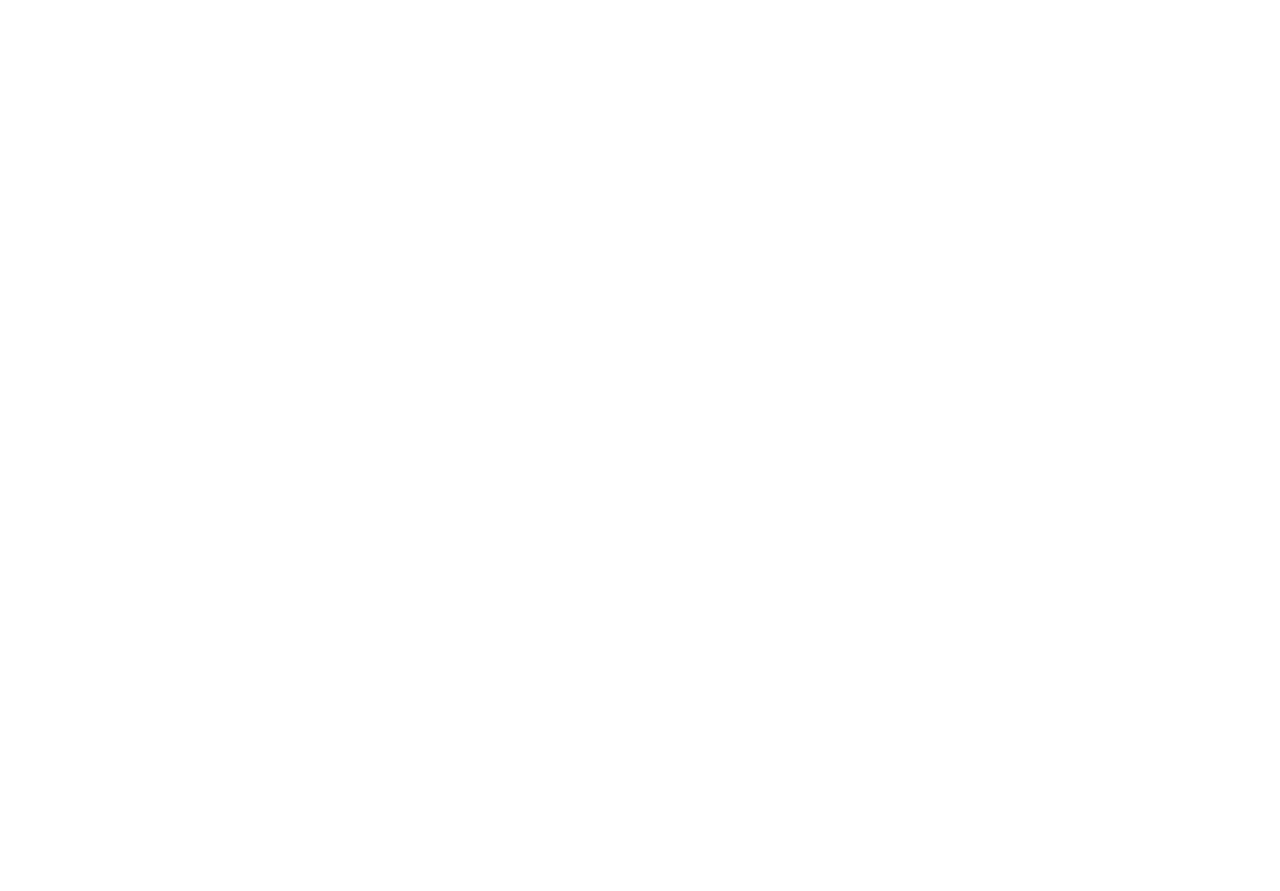
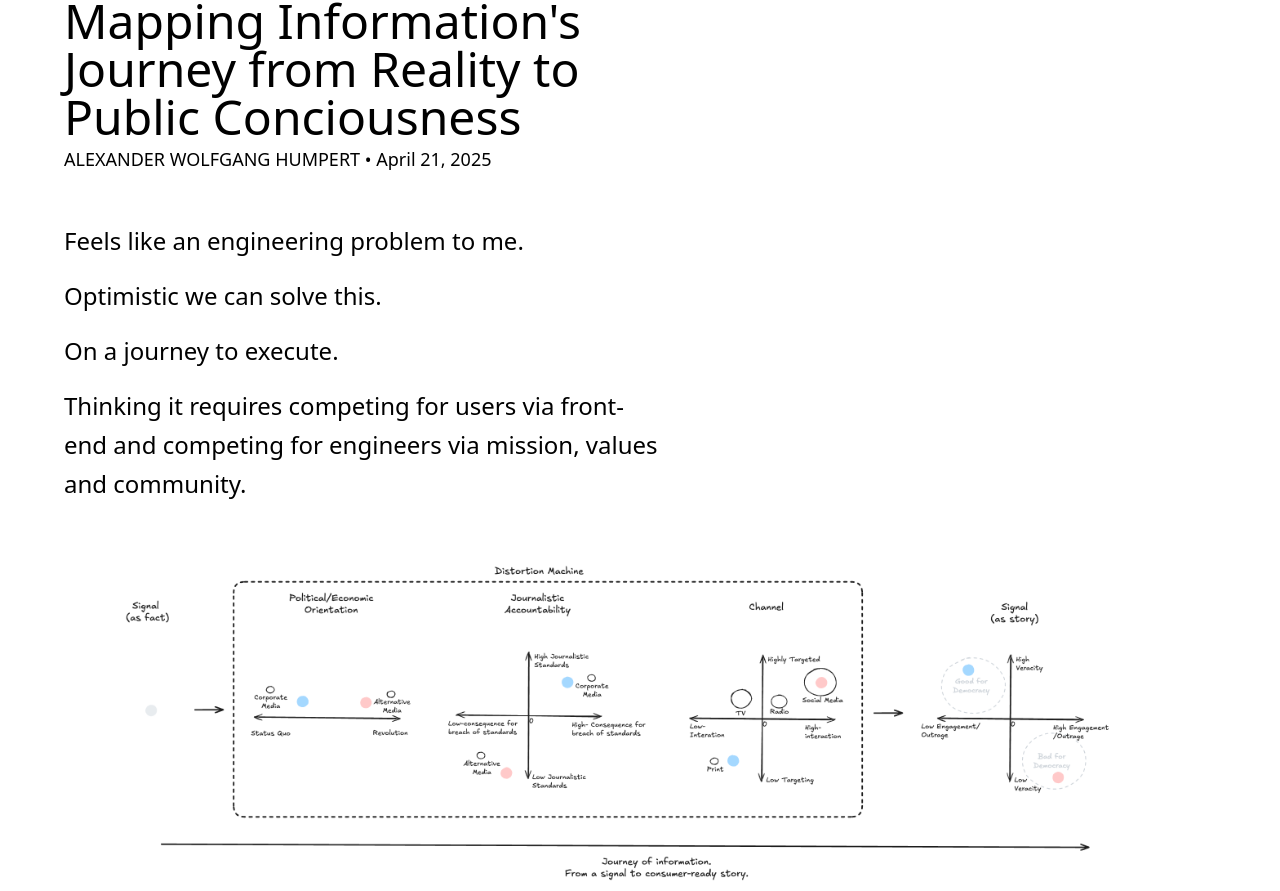
Before and after one commit to AlexHumpert/Website, a React (Vite) app in the folder my-website/: page /Essays/distortion-machine in a window 1280 px wide. Before the commit this address had no page. Shown: the part 139-1030 px from the top of the page. Before the commit the page ends 800 px from the top, so only its background shows below. Built offline with nearby package versions, Linux system fonts and the light colour scheme; a web font is replaced by a local one.

Commit message:
distortion machine visual

```diff
--- a/my-website/src/App.jsx
+++ b/my-website/src/App.jsx
@@ -8,6 +8,7 @@
 import AlgorithmsOfMassDivision from './components/essays/content/AlgorithmsOfMassDivision';
 import ACalltoDefendDemocracy from './components/essays/content/ACalltoDefendDemocracy';
 import DemocraTech from './components/essays/content/DemocraTech';
+import DistortionMachine from './components/essays/content/DistortionMachine';
 
 function App() {
   console.log('App is rendering');
@@ -21,6 +22,7 @@
           <Route path="/Essays/algorithms-of-mass-division" element={<AlgorithmsOfMassDivision />} />
           <Route path="/Essays/a-call-to-defend-democracy" element={<ACalltoDefendDemocracy />} />
           <Route path="/Essays/democraTech:-rebuilding-the-bridge-between-citizens-&-policy" element={<DemocraTech />} />
+          <Route path="/Essays/distortion-machine" element={<DistortionMachine />} />
           <Route path="/Products" element={<Products />} />
           <Route path="/Interviews" element={<Interviews />} />
         </Routes>
--- a/my-website/src/components/Essays.jsx
+++ b/my-website/src/components/Essays.jsx
@@ -40,6 +40,12 @@
 
 const Essays = () => {
   const essays = [
+    {
+      title: "The Distortion Machine: Mapping Information's Journey from Reality to Public Conciousness",
+      author: "ALEXANDER WOLFGANG HUMPERT",
+      date: "April 21, 2025",
+      slug: "distortion-machine"
+    },
     {
       title: "DemocraTech: Rebuilding the Bridge Between Citizens & Policy",
       author: "ALEXANDER WOLFGANG HUMPERT",
--- a/my-website/src/components/essays/content/DemocraTech.jsx
+++ b/my-website/src/components/essays/content/DemocraTech.jsx
@@ -15,7 +15,7 @@
 const DemocraTech = () => {
   return (
     <EssayTemplate
-      title="DemocraTech: Building the Bridging between Citizens and Policy"
+      title="DemocraTech: Bridging the Gap between Citizens and Policy"
       author="ALEXANDER WOLFGANG HUMPERT"
       date="April 04, 2025"
     >
--- /dev/null
+++ b/my-website/src/components/essays/content/DistortionMachine.jsx
@@ -0,0 +1,65 @@
+// src/components/essays/content/DistortionMachine.jsx
+import React from 'react';
+import EssayTemplate from '../EssayTemplate';
+import essayImage from '../../../assets/signal_journey.png';
+
+// Updated image configuration for a larger image
+const imageConfig = {
+  width: '1000px',    // Increased maximum width
+  spacing: {
+    top: '48px',
+    bottom: '48px'
+  }
+};
+
+const DistortionMachine = () => {
+  return (
+    <EssayTemplate
+      title="The Distortion Machine: Mapping Information's Journey from Reality to Public Conciousness"
+      author="ALEXANDER WOLFGANG HUMPERT"
+      date="April 21, 2025"
+    >
+       <p>
+        Feels like an engineering problem to me.
+      </p>
+      <p>
+        Optimistic we can solve this.
+      </p>
+      <p>
+        On a journey to execute.
+      </p>
+      <p>
+        Thinking it requires competing for users via front-end and competing for engineers via mission, values and community.
+      </p>
+      {/* Full-width container that breaks out of parent constraints */}
+      <div
+        style={{
+          width: '100vw',
+          position: 'relative',
+          left: '50%',
+          right: '50%',
+          marginLeft: '-30vw',
+          marginRight: '-50vw',
+          marginTop: imageConfig.spacing.top,
+          marginBottom: imageConfig.spacing.bottom,
+          textAlign: 'center'  // Center the image
+        }}
+      >
+        <img
+          src={essayImage}
+          alt="Distortion Machine Illustration"
+          style={{
+            width: 'auto',
+            maxWidth: imageConfig.width,
+            height: 'auto',
+            margin: '0 auto',  // Center the image horizontally
+            display: 'block'   // Remove default inline spacing
+          }}
+        />
+      </div>
+
+    </EssayTemplate>
+  );
+};
+
+export default DistortionMachine;
```
Also changed, not shown: my-website/src/assets/signal_journey.png (added), 1 other file (tests, documents, lock files or other folders).
